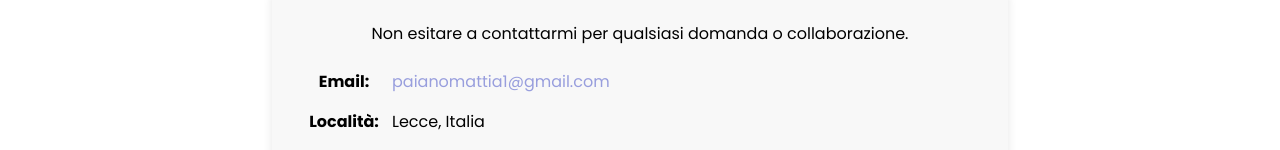
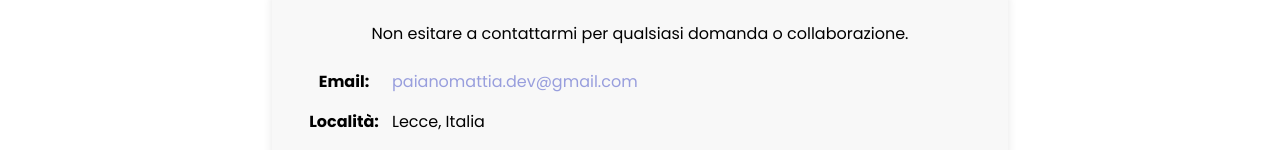
Before and after one commit to MattiaPaiano91/My-portfolio, a Vue app: page /ContactMe in a window 1280 px wide. Shown: the part 282-432 px from the top of the page. Built offline with nearby package versions, Linux system fonts and the light colour scheme.

Commit message:
Update email address

```diff
--- a/src/pages/ContactMe.vue
+++ b/src/pages/ContactMe.vue
@@ -19,7 +19,7 @@ onMounted(()=> {
           <li>
             <strong>Email:</strong>
             <a href="mailto:mattia.paiano@example.com"
-              >paianomattia1@gmail.com</a
+              >paianomattia.dev@gmail.com</a
             >
           </li>
           <li><strong>Località:</strong> Lecce, Italia</li>
```
